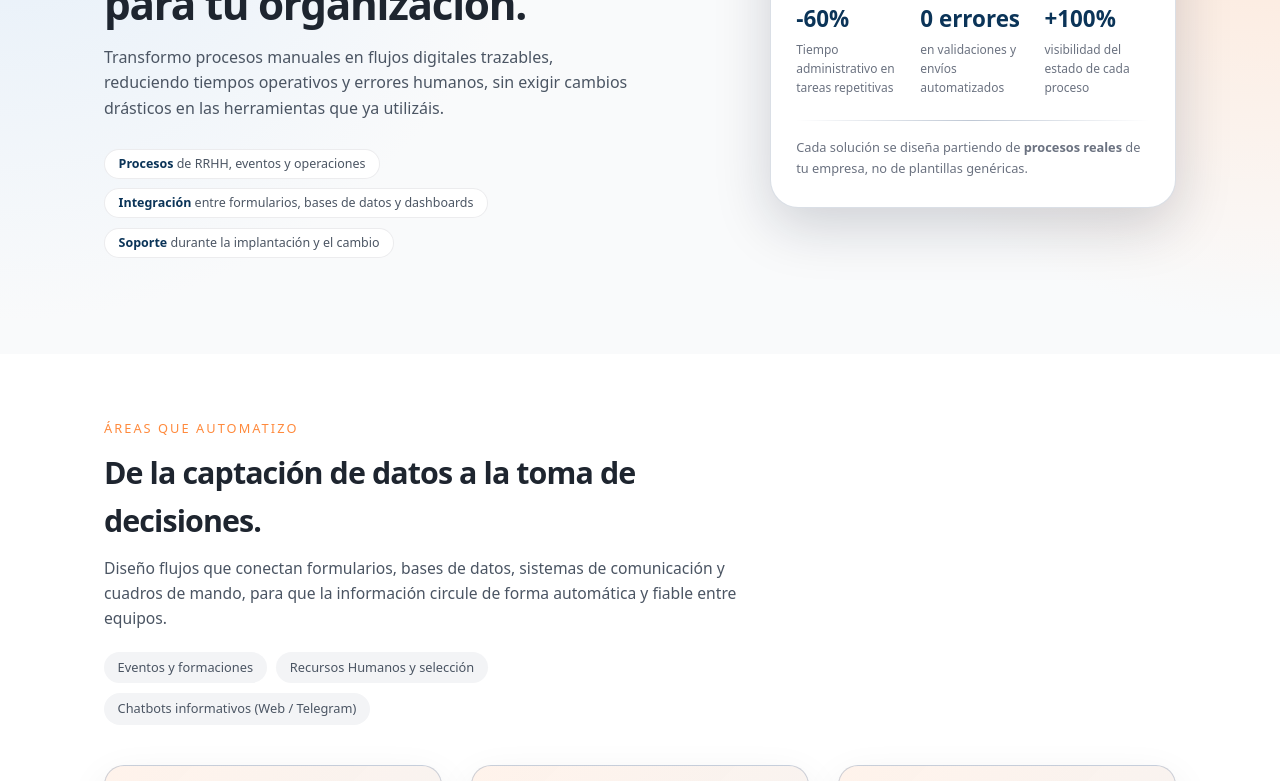
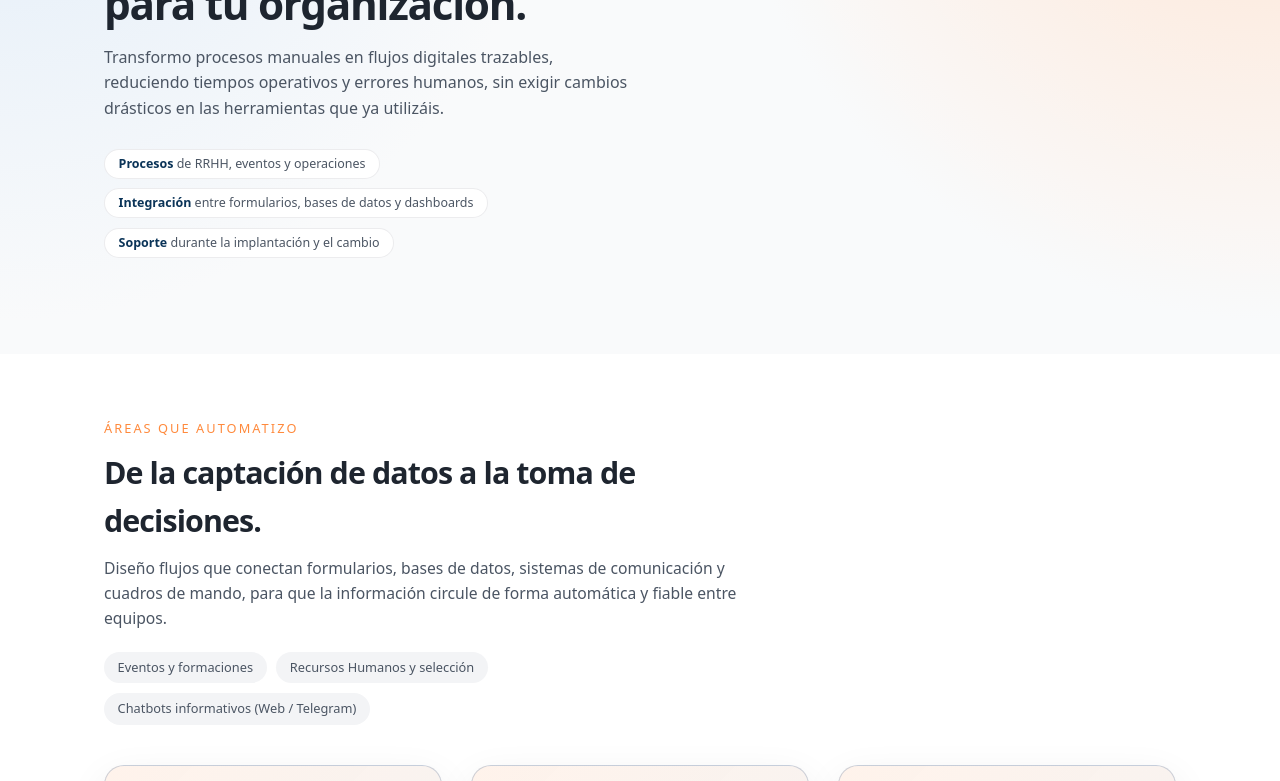
Before and after one commit to automationfactorystudio/portfolio, a plain HTML site: page index.html in a window 1280 px wide. Shown: the part 319-1100 px from the top of the page. Drawn offline with Linux system fonts and the light colour scheme.

Commit message:
index.html

```diff
--- a/index.html
+++ b/index.html
@@ -559,30 +559,7 @@
 
                 <!-- Botones eliminados según indicación -->
             </div>
-
-            <aside class="hero-right">
-                <div class="hero-right-title">Indicadores habituales tras la automatización</div>
-                <div class="metrics">
-                    <div class="metric">
-                        <div class="metric-value">-60%</div>
-                        <div class="metric-label">Tiempo administrativo en tareas repetitivas</div>
                     </div>
-                    <div class="metric">
-                        <div class="metric-value">0&nbsp;errores</div>
-                        <div class="metric-label">en validaciones y envíos automatizados</div>
-                    </div>
-                    <div class="metric">
-                        <div class="metric-value">+100%</div>
-                        <div class="metric-label">visibilidad del estado de cada proceso</div>
-                    </div>
-                </div>
-                <div class="hero-divider"></div>
-                <p class="hero-note">
-                    Cada solución se diseña partiendo de <strong>procesos reales</strong> de tu empresa,
-                    no de plantillas genéricas.
-                </p>
-            </aside>
-        </div>
     </section>
 
     <!-- QUÉ SE AUTOMATIZA -->
```
